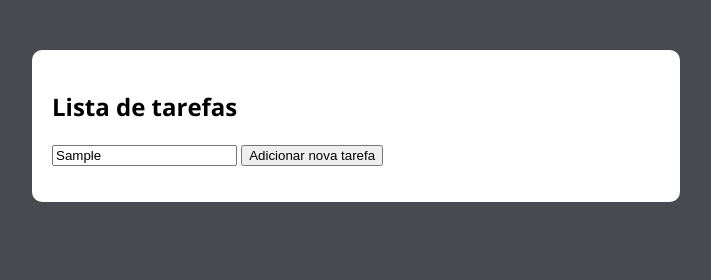
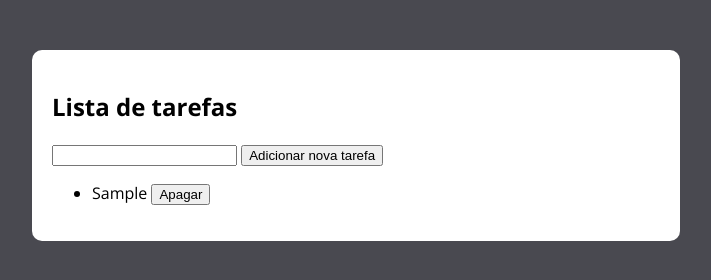
Before and after one commit to JoaoBibito/CursoJS, a plain HTML site: page aula48/index.html in a window 1280 px wide. Both pictures are taken after typing "Sample" into the empty fields and a click on the button "Adicionar nova tarefa". Shown: the whole page, without its empty margins (284-995 px from the left). Drawn offline with nearby package versions, Linux system fonts and the light colour scheme.

Commit message:
Exercice tarefa

```diff
--- a/aula48/assets/js/main.js
+++ b/aula48/assets/js/main.js
@@ -2,10 +2,66 @@ const inputTarefa = document.querySelector(".input-tarefa")
 const btnTarefa = document.querySelector(".btn-tarefa")
 const tarefas = document.querySelector(".tarefas")
 
-function criaTarefa(text){
-  console.log(text)
+function criaLi() {
+  const li = document.createElement("li")
+  return li;
 }
-btnTarefa.addEventListener("click",(e)=>{
-  if(!inputTarefa.value) return
+inputTarefa.addEventListener("keypress", (e) => {
+  if (e.keyCode === 13) {
+    if (!inputTarefa.value) return
+    criaTarefa(inputTarefa.value)
+  }
+})
+function limpaInput() {
+  inputTarefa.value = "";
+  inputTarefa.focus()
+}
+function criaBotaoApagar(li) {
+  li.innerText += " "
+  const btnApagar = document.createElement("button")
+  btnApagar.innerText = "Apagar"
+  btnApagar.setAttribute("class", "apagar")
+  li.appendChild(btnApagar)
+}
+function criaTarefa(text) {
+  const li = criaLi()
+  li.innerText = text
+  tarefas.appendChild(li)
+  criaBotaoApagar(li)
+  limpaInput()
+  salvarTarefa()
+}
+btnTarefa.addEventListener("click", (e) => {
+  if (!inputTarefa.value) return
   criaTarefa(inputTarefa.value)
 })
+
+document.addEventListener("click", function (e) {
+  const el = e.target
+  if (el.classList.contains("apagar")) {
+    el.parentElement.remove()
+    salvarTarefa()
+  }
+})
+function salvarTarefa(){
+  const liTarefas=tarefas.querySelectorAll("li")
+  const listaDeTarefas =[]
+  for(let tarefa of liTarefas){
+    let tarefaTexto = tarefa.innerText;
+    tarefaTexto=tarefaTexto.replace('Apagar','').trim()
+    listaDeTarefas.push(tarefaTexto)
+  }
+  const tarefasJson= JSON.stringify(listaDeTarefas)
+  localStorage.setItem("Tarefas",tarefasJson)
+}
+
+function addTarefasSalvas(){
+  const tarefas = localStorage.getItem("Tarefas");
+  const listTarefas = JSON.parse(tarefas)
+  for(let tarefa of listTarefas){
+    criaTarefa(tarefa)
+    console.log(tarefa)
+  }
+
+}
+addTarefasSalvas()
--- a/aula48/index.html
+++ b/aula48/index.html
@@ -5,7 +5,7 @@
   <meta http-equiv="X-UA-Compatible" content="IE=edge">
   <link rel="stylesheet" href="assets/css/style.css">
   <meta name="viewport" content="width=device-width, initial-scale=1.0">
-  <title>MODELO</title>
+  <title>Tarefas</title>
 </head>
 <body>
   <section class="container">
@@ -14,6 +14,7 @@
       <input type="text" class="input-tarefa">
       <button class="btn-tarefa">Adicionar nova tarefa</button>
     </p>
+    <ul class="tarefas"></ul>
   </section>
   <script src="./assets/js/main.js"></script>
 </body>
```
